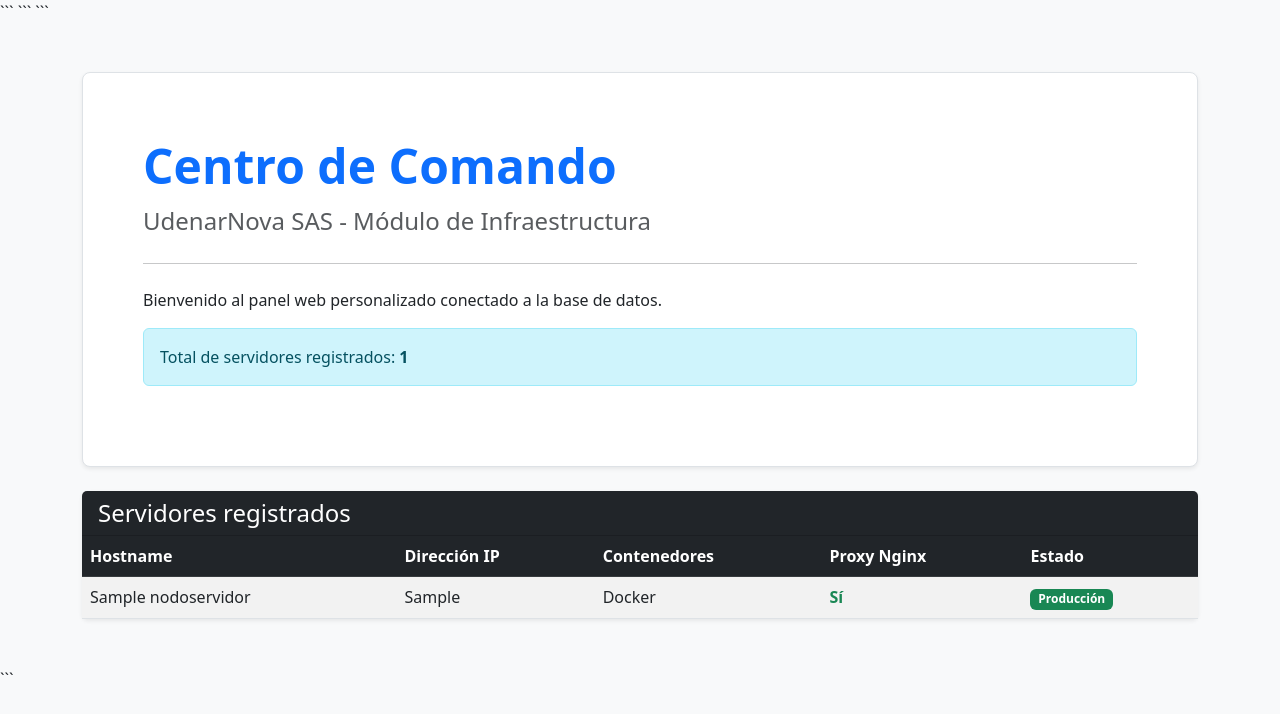
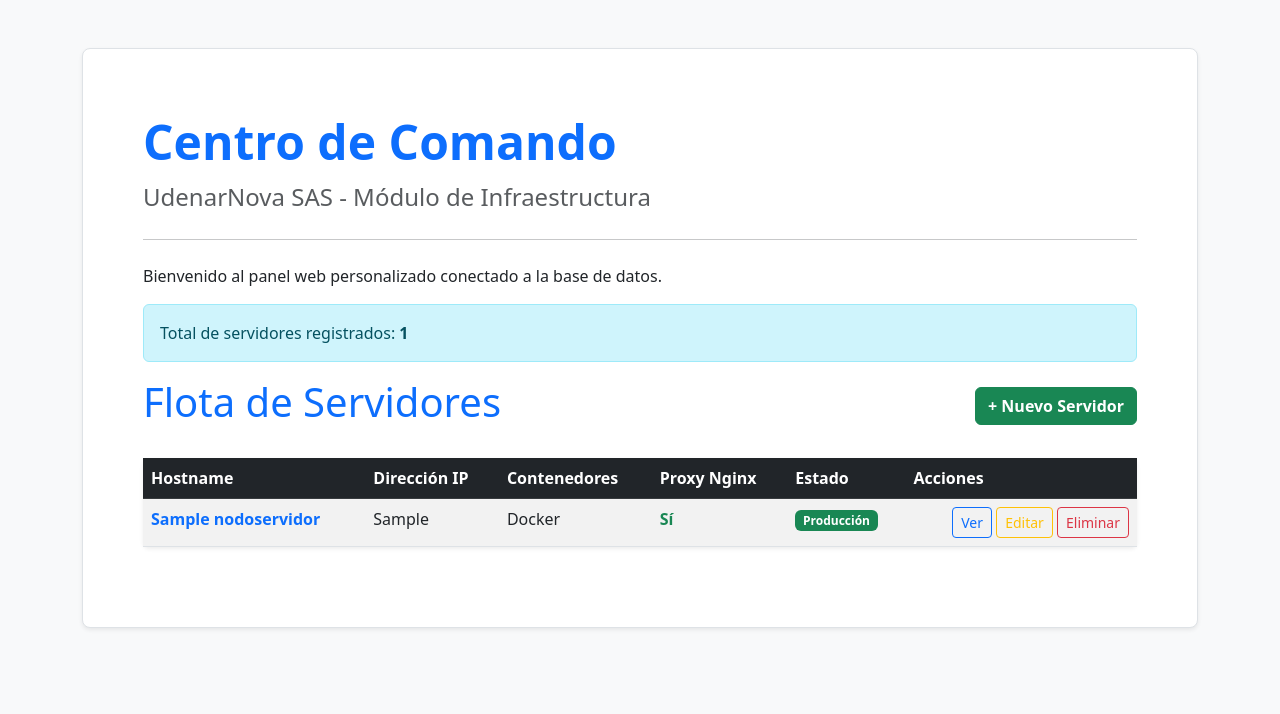
Before and after one commit to sebachox/Octavo_semestre_U, a Django app: page / in a window 1280 px wide. Shown: the top 714 px of the page. Run offline with Django 5.2, Linux system fonts and the light colour scheme; tables that the repository leaves empty hold one stand-in row (values such as "Sample post").

Commit message:
CRUD completo con botones

````diff
--- a/django/infraestructura/templates/infraestructura/index.html
+++ b/django/infraestructura/templates/infraestructura/index.html
@@ -1,68 +1,30 @@
 <!DOCTYPE html>
-
 <html lang="es">
 
 <head>
     <meta charset="UTF-8">
     <meta name="viewport" content="width=device-width, initial-scale=1.0">
     <title>Centro de Comando - UdenarNova</title>
-
-```
-<link
-    href="https://cdn.jsdelivr.net/npm/bootstrap@5.3.0/dist/css/bootstrap.min.css"
-    rel="stylesheet"
->
-```
-
+    <link href="https://cdn.jsdelivr.net/npm/bootstrap@5.3.0/dist/css/bootstrap.min.css" rel="stylesheet">
 </head>
 
 <body class="bg-light">
-
-```
     <div class="container mt-5">
-
-    <!-- Encabezado -->
         <div class="p-5 mb-4 bg-white rounded-3 shadow-sm border">
             <div class="container-fluid py-3">
-
-            <h1 class="display-5 fw-bold text-primary">
-                Centro de Comando
-            </h1>
-
-            <p class="col-md-8 fs-4 text-muted">
-                UdenarNova SAS - Módulo de Infraestructura
-            </p>
-
+                <h1 class="display-5 fw-bold text-primary">Centro de Comando</h1>
+                <p class="col-md-8 fs-4 text-muted">UdenarNova SAS - Módulo de Infraestructura</p>
                 <hr class="my-4">
-
-            <p>
-                Bienvenido al panel web personalizado conectado a la base de datos.
-            </p>
-
+                <p>Bienvenido al panel web personalizado conectado a la base de datos.</p>
                 <div class="alert alert-info" role="alert">
-                Total de servidores registrados:
-                <strong>{{ servidores.count }}</strong>
+                    Total de servidores registrados: <strong>{{ servidores.count }}</strong>
                 </div>
-
+                <!-- Botón superior en index.html -->
+                <div class="d-flex justify-content-between align-items-center mb-4">
+                    <h1 class="text-primary">Flota de Servidores</h1>
+                    <a href="{% url 'crear_servidor' %}" class="btn btn-success fw-bold">+ Nuevo Servidor</a>
                 </div>
-    </div>
-
-
-    <!-- Tabla de servidores -->
-    <div class="card shadow-sm border-0 mb-5">
-
-        <div class="card-header bg-dark text-white">
-            <h4 class="mb-0">
-                Servidores registrados
-            </h4>
-        </div>
-
-        <div class="card-body p-0">
-
-            <div class="table-responsive">
-
-                <table class="table table-striped table-hover bg-white mb-0">
-
+                <table class="table table-striped table-hover bg-white shadow-sm rounded">
                     <thead class="table-dark">
                         <tr>
                             <th>Hostname</th>
@@ -70,81 +32,47 @@
                             <th>Contenedores</th>
                             <th>Proxy Nginx</th>
                             <th>Estado</th>
+                            <th>Acciones</th>
                         </tr>
                     </thead>
-
                     <tbody>
-
                         {% for nodo in servidores %}
-
                         <tr>
-
-                            <!-- Hostname -->
                             <td>
+                                <a href="{% url 'detalle_servidor' nodo.pk %}"
+                                    class="text-decoration-none fw-bold text-primary">
                                     {{ nodo.nombre_host }}
+                                </a>
                             </td>
-
-                            <!-- Dirección IP -->
+                            <td>{{ nodo.direccion_ip }}</td>
+                            <td>{{ nodo.get_motor_contenedores_display }}</td>
+                            <td>{% if nodo.proxy_inverso %}<span class="text-success fw-bold">Sí</span>{% else %}<span
+                                    class="text-muted">No</span>{% endif %}</td>
                             <td>
-                                {{ nodo.direccion_ip }}
-                            </td>
-
-                            <!-- Motor de contenedores -->
-                            <td>
-                                {{ nodo.get_motor_contenedores_display }}
-                            </td>
-
-                            <!-- Proxy Nginx -->
-                            <td>
-                                {% if nodo.proxy_inverso %}
-                                    <span class="text-success fw-bold">
-                                        Sí
-                                    </span>
+                                {% if nodo.en_produccion %}
+                                <span class="badge bg-success">Producción</span>
                                 {% else %}
-                                    <span class="text-danger fw-bold">
-                                        No
-                                    </span>
+                                <span class="badge bg-warning text-dark">Mantenimiento</span>
                                 {% endif %}
                             </td>
-
-                            <!-- Estado -->
-                            <td>
-                                {% if nodo.en_produccion %}
-                                    <span class="badge bg-success">
-                                        Producción
-                                    </span>
-                                {% else %}
-                                    <span class="badge bg-warning text-dark">
-                                        Mantenimiento
-                                    </span>
-                                {% endif %}
-                            </td>
-
-                        </tr>
-
-                        {% empty %}
-
-                        <tr>
-                            <td colspan="5" class="text-center text-muted py-4">
-                                No hay servidores registrados en el sistema.
+                            <!-- Columna de acciones dentro de la tabla -->
+                            <td class="text-end">
+                                <a href="{% url 'detalle_servidor' nodo.pk %}" class="btn btn-sm btn-outline-primary">Ver</a>
+                                <a href="{% url 'editar_servidor' nodo.pk %}" class="btn btn-sm btn-outline-warning">Editar</a>
+                                <a href="{% url 'eliminar_servidor' nodo.pk %}" class="btn btn-sm btn-outline-danger">Eliminar</a>
                             </td>
                         </tr>
-
+                        {% empty %}
+                        <tr>
+                            <td colspan="5" class="text-center text-muted py-4">No hay servidores registrados en el
+                                sistema.</td>
+                        </tr>
                         {% endfor %}
-
                     </tbody>
-
                 </table>
-
             </div>
-
         </div>
-
     </div>
-
-</div>
-```
-
 </body>
 
 </html>
--- a/django/infraestructura/urls.py
+++ b/django/infraestructura/urls.py
@@ -4,4 +4,7 @@ from . import views
 urlpatterns = [
     path('', views.lista_servidores, name='lista_servidores'),
     path('servidor/<int:pk>/', views.detalle_servidor, name='detalle_servidor'),
+    path('servidor/nuevo/', views.crear_servidor, name='crear_servidor'),
+    path('servidor/<int:pk>/editar/', views.editar_servidor, name='editar_servidor'),
+    path('servidor/<int:pk>/eliminar/', views.eliminar_servidor, name='eliminar_servidor'),
 ]
--- a/django/infraestructura/views.py
+++ b/django/infraestructura/views.py
@@ -1,11 +1,43 @@
-from django.shortcuts import render, get_object_or_404
+from django.shortcuts import render, get_object_or_404, redirect
 from .models import NodoServidor
+from .forms import NodoServidorForm
+
+def eliminar_servidor(request, pk):
+    nodo = get_object_or_404(NodoServidor, pk=pk)
+    if request.method == 'POST':
+        nodo.delete()
+        return redirect('home_servidores')
+    return render(request, 'infraestructura/eliminar_servidor.html', {'nodo': nodo})
+
+
+def editar_servidor(request, pk):
+    nodo = get_object_or_404(NodoServidor, pk=pk)
+    if request.method == 'POST':
+        form = NodoServidorForm(request.POST, instance=nodo)
+        if form.is_valid():
+            form.save()
+            return redirect('detalle_servidor', pk=nodo.pk)
+    else:
+        form = NodoServidorForm(instance=nodo)
+    return render(request, 'infraestructura/editar_servidor.html', {'form': form, 'nodo': nodo})
+
+
+def crear_servidor(request):
+    if request.method == 'POST':
+        form = NodoServidorForm(request.POST)
+        if form.is_valid():
+            form.save()
+            return redirect('home_servidores')
+    else:
+        form = NodoServidorForm()
+    return render(request, 'infraestructura/crear_servidor.html', {'form': form})
 
 
 def detalle_servidor(request, pk):
     nodo = get_object_or_404(NodoServidor, pk=pk)
     return render(request, 'infraestructura/detalle.html', {'nodo': nodo})
 
+
 def lista_servidores(request):
 
     servidores = NodoServidor.objects.all()
````
Also changed, not shown: django/infraestructura/forms.py (added, +7 -0 lines), django/infraestructura/templates/infraestructura/crear_servidor.html (added, +25 -0 lines), django/infraestructura/templates/infraestructura/editar_servidor.html (added, +23 -0 lines), django/infraestructura/templates/infraestructura/eliminar_servidor.html (added, +19 -0 lines). Lines whose indentation alone changed are shown as unchanged.
